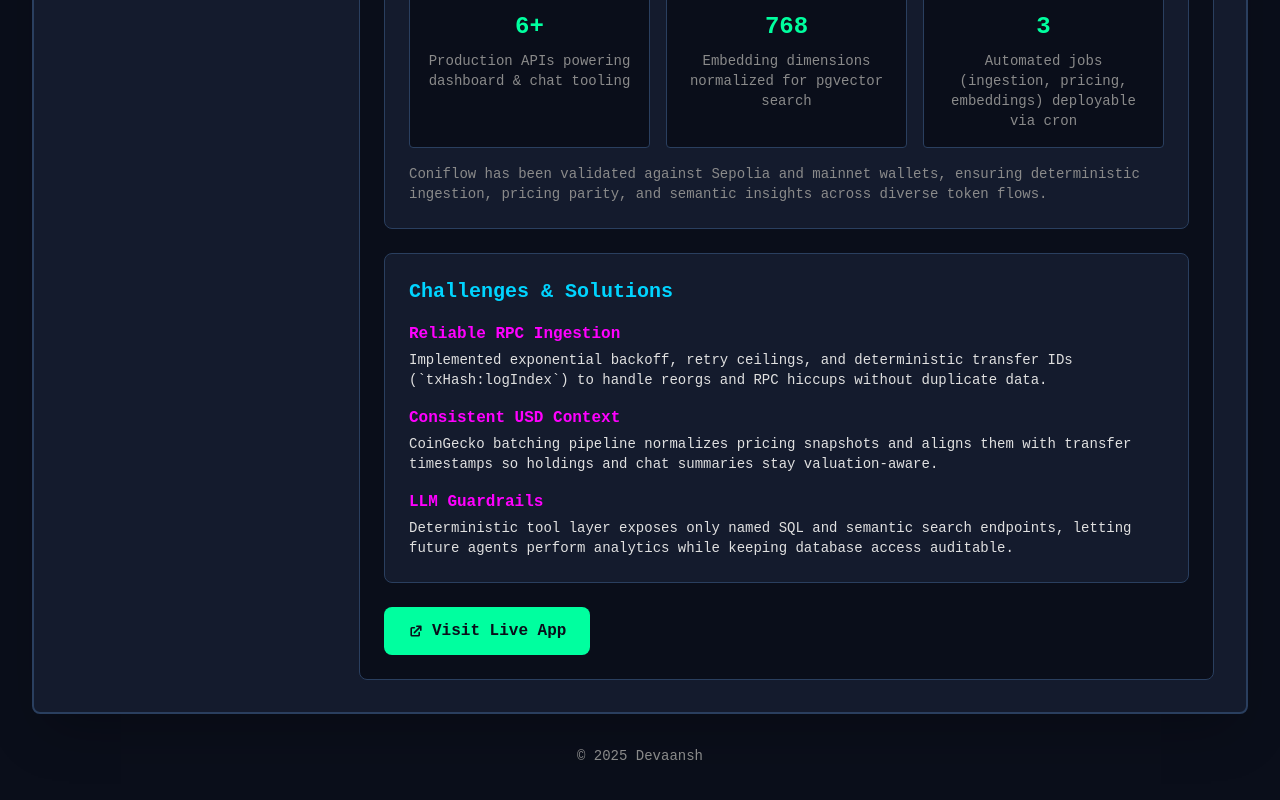
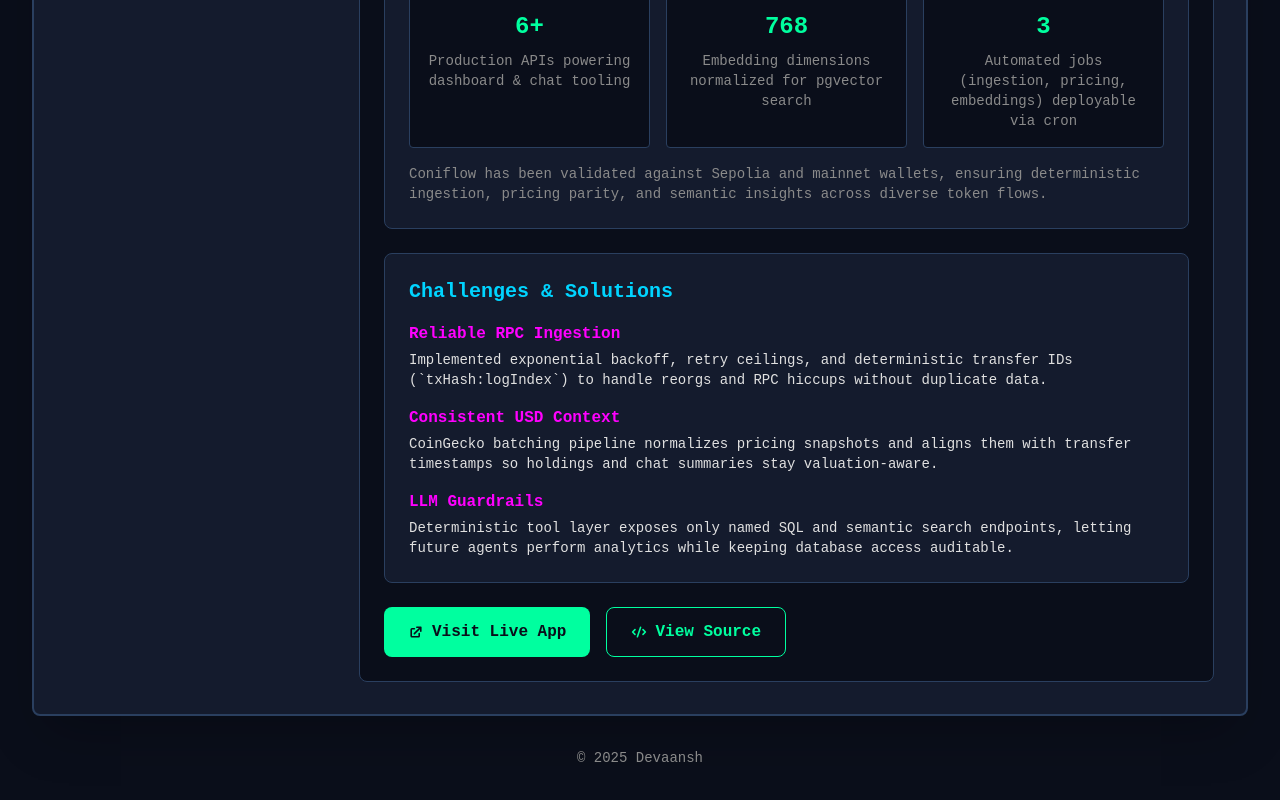
Before and after one commit to devaanshsinha/portfolio, a Next.js app: page /projects/cogniflow in a window 1280 px wide. Shown: the part 2642-3442 px from the top of the page. Built offline with nearby package versions, Linux system fonts and the light colour scheme.

Commit message:
added cogniflow github link

```diff
--- a/src/app/projects/cogniflow/page.tsx
+++ b/src/app/projects/cogniflow/page.tsx
@@ -1,6 +1,6 @@
 import PortfolioLayout from '../../components/PortfolioLayout';
 import Link from 'next/link';
-import { HiArrowLeft, HiExternalLink, HiOutlineChip, HiOutlineCollection } from 'react-icons/hi';
+import { HiArrowLeft, HiExternalLink, HiOutlineChip, HiOutlineCollection, HiCode } from 'react-icons/hi';
 
 export default function Coniflow() {
   return (
@@ -188,6 +188,15 @@ export default function Coniflow() {
             <HiExternalLink />
             Visit Live App
           </a>
+          <a
+            href="https://github.com/devaanshsinha/cogniflow"
+            target="_blank"
+            rel="noopener noreferrer"
+            className="px-6 py-3 bg-[var(--console-bg)] border border-[var(--console-primary)] text-[var(--console-primary)] font-bold rounded-lg hover:bg-[var(--console-primary)] hover:text-[var(--console-bg)] transition-colors flex items-center gap-2"
+          >
+            <HiCode />
+            View Source
+          </a>
         </div>
       </div>
     </PortfolioLayout>
```
